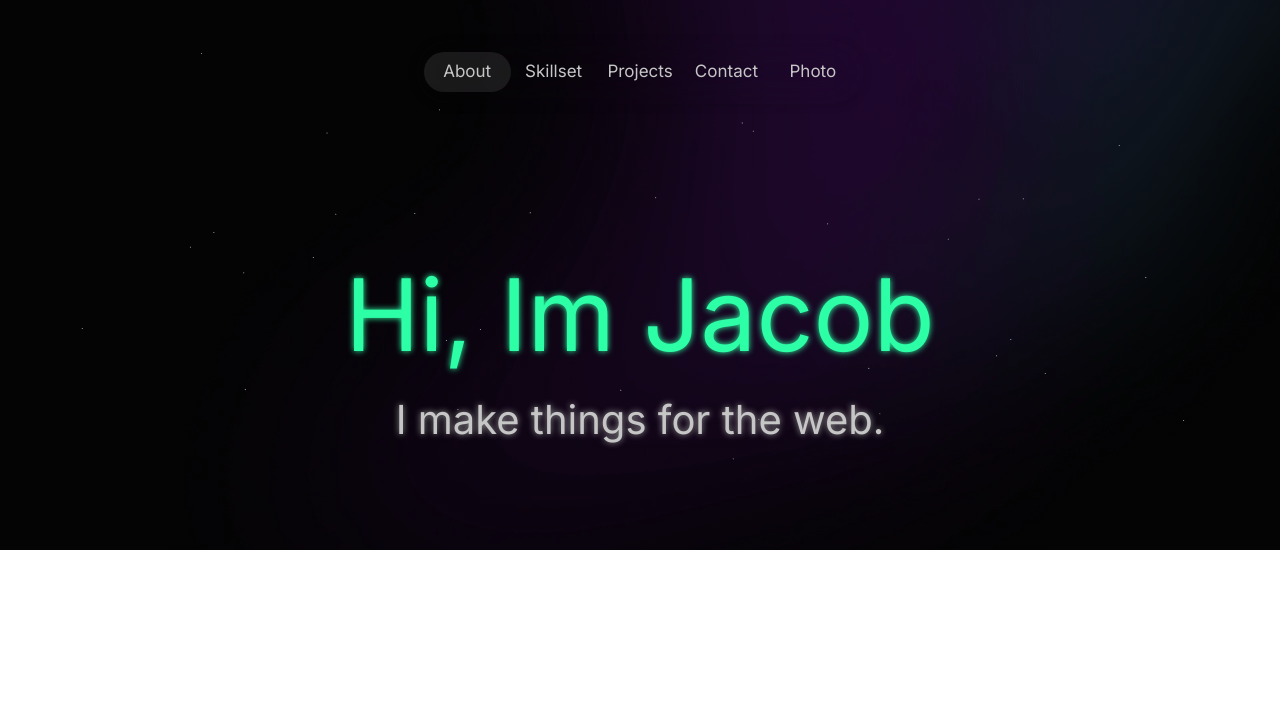
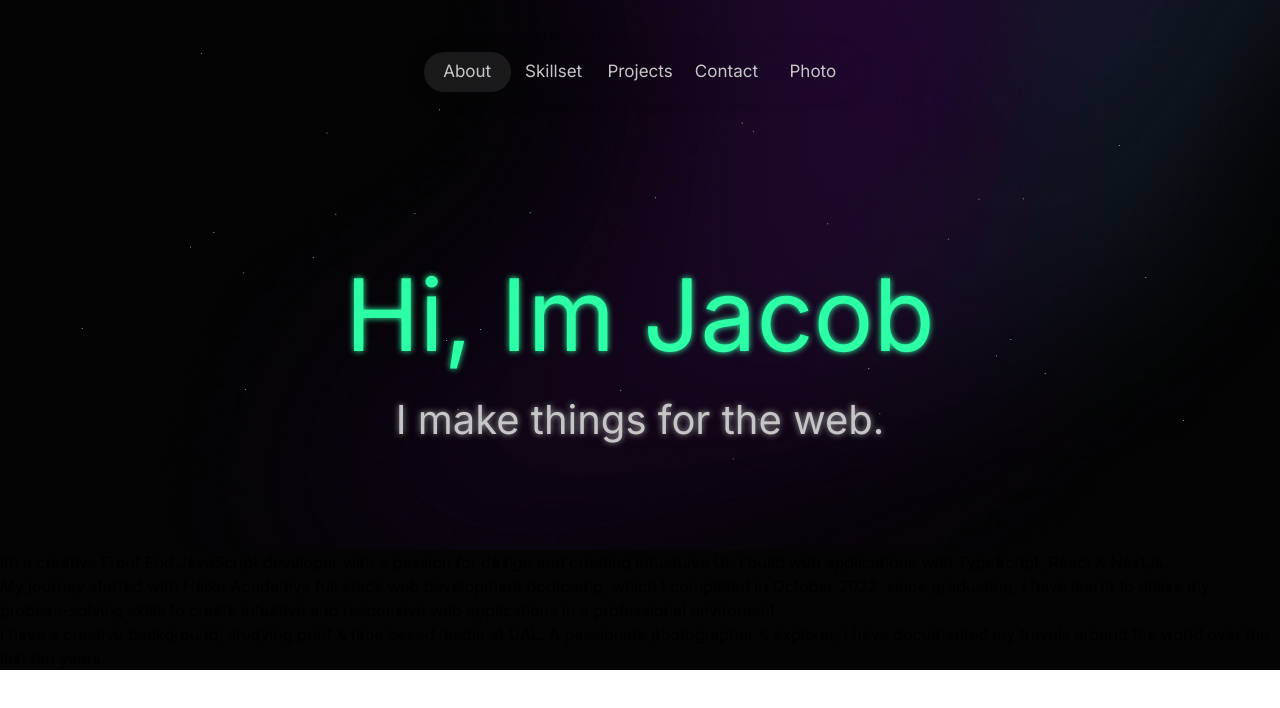
Before and after one commit to Jacobbidmead/v-3, a Next.js app: page / in a window 1280 px wide. Shown: the top 708 px of the page. Built offline with nearby package versions, Linux system fonts and the light colour scheme.

Commit message:
feat: added About component & styles

```diff
--- a/app/components/about/About.tsx
+++ b/app/components/about/About.tsx
@@ -0,0 +1,62 @@
+"use client";
+import { motion } from "framer-motion";
+
+const About: React.FC = () => {
+  return (
+    <>
+      {" "}
+      <div className='welcome-container' id='about'>
+        <div className='welcome'>
+          <motion.div
+            initial={"offscreen"}
+            whileInView={"onscreen"}
+            // variants={boxAnimate}
+            viewport={{ once: true, amount: 0.1 }}
+            className='about about-left'>
+            <motion.div>
+              <p>
+                Im a creative Front End JavaScript developer with a passion for design and creating
+                intuatuive UI. I build web applications with TypeScript, React & Next.js.
+              </p>
+            </motion.div>
+          </motion.div>
+
+          <motion.div
+            initial={"offscreen"}
+            whileInView={"onscreen"}
+            // variants={boxAnimate}
+            viewport={{ once: true, amount: 0.1 }}
+            className='about about-center'>
+            <motion.div>
+              <p>
+                {" "}
+                My journey started with Haiku Academys full stack web development bootcamp, which I
+                completed in October 2022. since graduating, I have learnt to utilise my
+                problem-solving skills to create intuative and responsive web applications in a
+                professional enviroment.
+              </p>
+            </motion.div>
+          </motion.div>
+
+          <motion.div
+            initial={"offscreen"}
+            whileInView={"onscreen"}
+            // variants={boxAnimate}
+            viewport={{ once: true, amount: 0.1 }}
+            className='about about-center'>
+            {" "}
+            <div>
+              <p>
+                I have a creative background, studying print & time based media at UAL. A passionate
+                photographer & explorer, I have documented my travels around the world over the last
+                ten years.
+              </p>
+            </div>
+          </motion.div>
+        </div>
+      </div>
+    </>
+  );
+};
+
+export default About;
--- a/app/page.tsx
+++ b/app/page.tsx
@@ -3,6 +3,7 @@
 import Hero from "./components/hero/Hero";
 import useNavbarLogic from "./hooks/useNavbarLogic";
 import Nav from "./components/nav/Nav";
+import About from "./components/about/About";
 
 // TODO test background color scroll functionality
 
@@ -12,6 +13,7 @@ export default function Home() {
     <main style={{ backgroundColor: backgroundColor }}>
       <Nav scrollToSection={scrollToSection} />
       <Hero />
+      <About />
     </main>
   );
 }
```
Also changed, not shown: app/components/about/About.styles.tsx (added), 1 other file (tests, documents, lock files or other folders).
